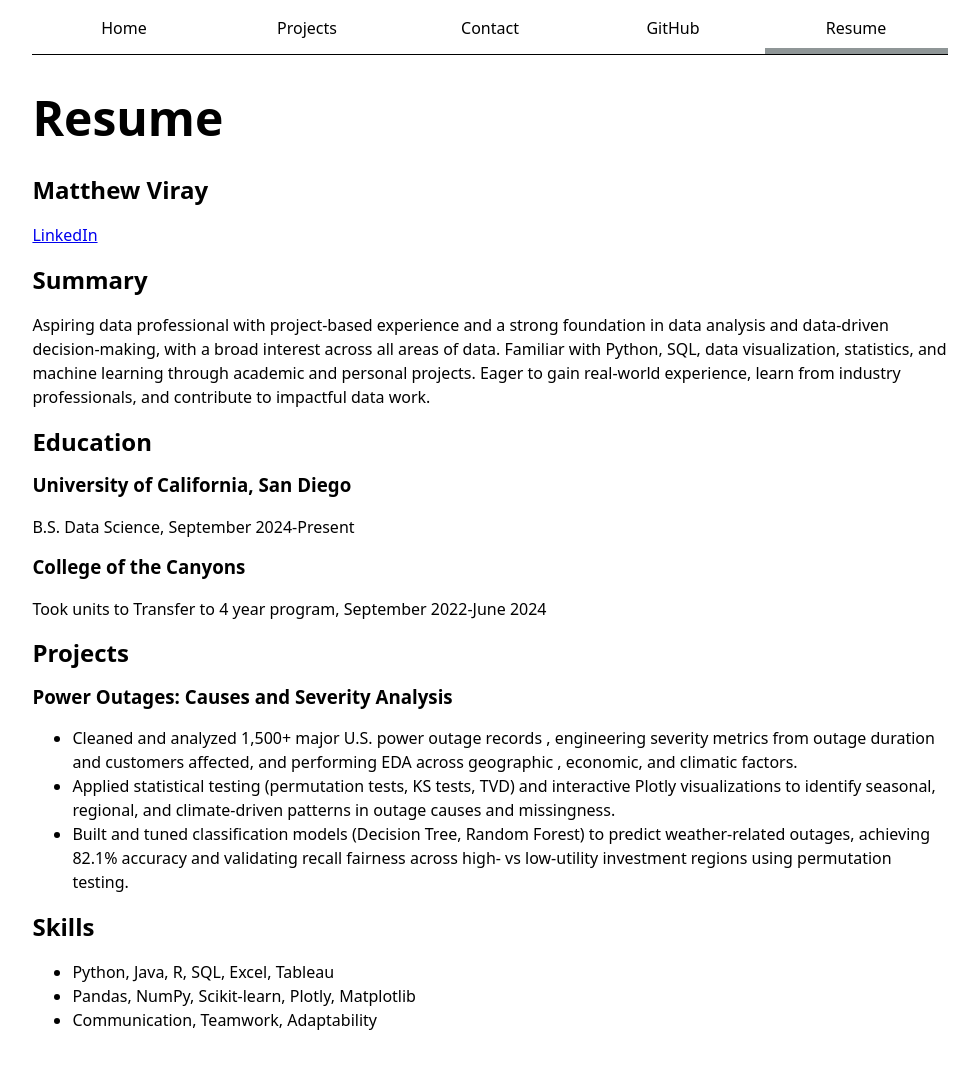
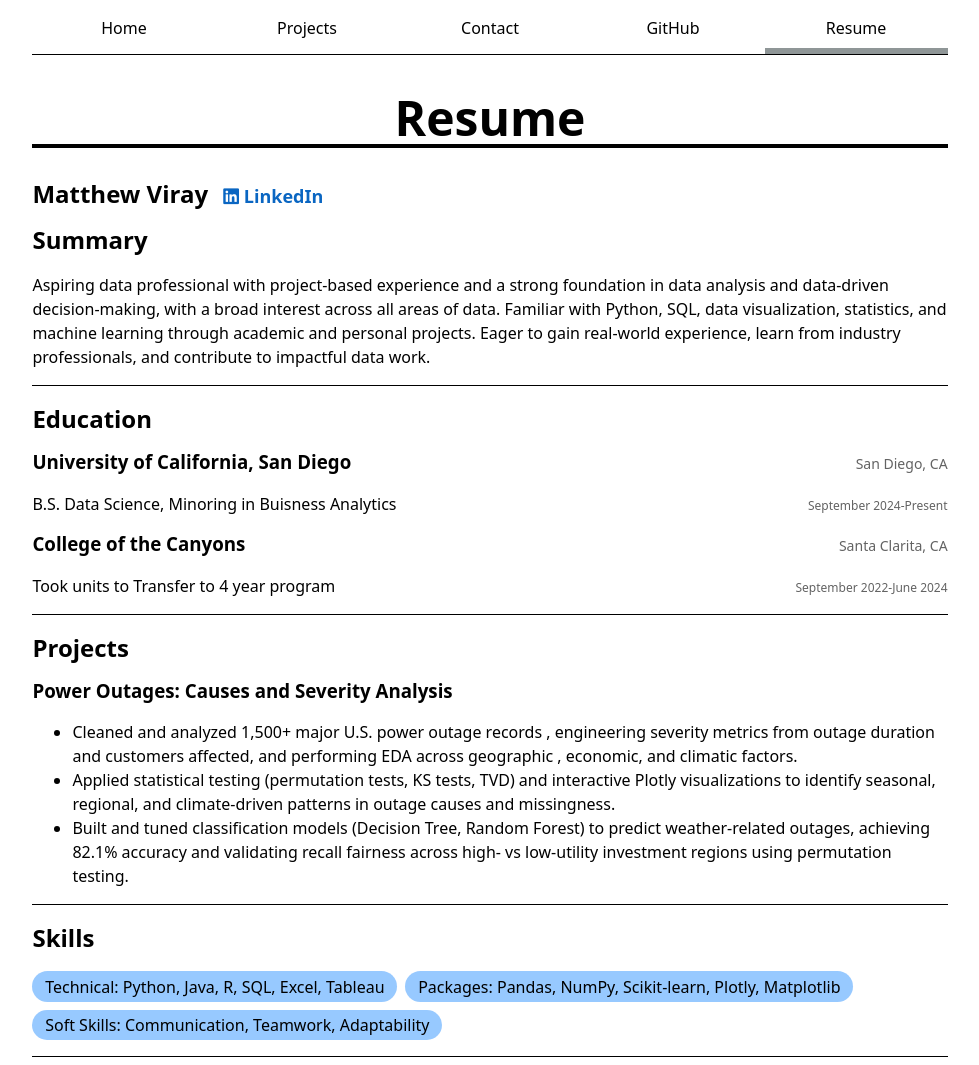
Before and after one commit to matthewviray/portfolio, a plain HTML site: page Resume/index.html in a window 1280 px wide. Shown: the whole page, without its empty margins (150-1129 px from the left). Drawn offline with Linux system fonts and the light colour scheme.

Commit message:
Step 5:  Updated and customized Resume, Updated project page

```diff
--- a/Resume/index.html
+++ b/Resume/index.html
@@ -5,8 +5,10 @@
     <meta name="viewport" content="width=device-width, initial-scale=1.0">
     <title>Resume</title>
     <link rel="stylesheet" href="../style.css">
+    <link rel="stylesheet" href="https://cdnjs.cloudflare.com/ajax/libs/font-awesome/6.5.0/css/all.min.css">
+
 </head>
-<body>
+<body class = 'resume'>
     <nav>
         <ul>
             <li><a href="../index.html">Home</a></li>
@@ -17,9 +19,8 @@
         </ul>
     </nav>
     <h1>Resume</h1>
-    <h2>Matthew Viray</h2>
-
-    <a href="https://www.linkedin.com/in/matthewviray/" target="_blank">LinkedIn</a>
+        <h2 class = "info">Matthew Viray <a class = "linkedin" href="https://www.linkedin.com/in/matthewviray/" target="_blank">
+        <i class="fa-brands fa-linkedin"></i> LinkedIn</a></h2>
         <section>
             <h2>Summary</h2>
             <p>Aspiring data professional with project-based experience and a strong foundation in data analysis and
@@ -32,13 +33,13 @@
         <section>
             <h2>Education</h2>
             <article>
-            <h3>University of California, San Diego</h3>
-            <p>B.S. Data Science, <time datetime="2024-09">September 2024</time>-Present</p>
+                <h3>University of California, San Diego<span class ="details">San Diego, CA</span></h3>
+                <p>B.S. Data Science, Minoring in Buisness Analytics <span class = "details"><time datetime="2024-09">September 2024</time>-Present</span></p>
 
             </article>
             <article>
-            <h3> College of the Canyons</h3>
-            <p>Took units to Transfer to 4 year program, <time datetime="2022-09">September 2022</time>-<time datetime="2024-06">June 2024</time></p>
+                <h3> College of the Canyons<span class ="details">Santa Clarita, CA</span></h3>
+                <p>Took units to Transfer to 4 year program <span class = "details"><time datetime="2022-09">September 2022</time>-<time datetime="2024-06">June 2024</time></span></p>
 
             </article>
         </section>
@@ -66,12 +67,12 @@
 
         </section>
 
-    <section>
+        <section class = "skills">
             <h2>Skills</h2>
             <ul>
-            <li>Python, Java, R, SQL, Excel, Tableau</li>
-            <li>Pandas, NumPy, Scikit-learn, Plotly, Matplotlib</li>
-            <li>Communication, Teamwork, Adaptability</li>
+                <li>Technical: Python, Java, R, SQL, Excel, Tableau</li>
+                <li>Packages: Pandas, NumPy, Scikit-learn, Plotly, Matplotlib</li>
+                <li>Soft Skills: Communication, Teamwork, Adaptability</li>
             </ul>
         </section>
 </body>
--- a/style.css
+++ b/style.css
@@ -78,6 +78,7 @@
 .projects {
   display: grid;
   grid-template-columns: repeat(auto-fill, minmax(15em, 1fr));
+  gap: 1em;
 }
 
 .projects article{
@@ -100,3 +101,55 @@
 h1 {
   font-size: 300%;
 }
+
+.linkedin {
+  flex: 1;
+  text-decoration: none;
+  color: inherit;
+  text-align: center;
+  padding: 0.5em;
+  font-size: 75%;
+  color: #0A66C2;
+
+}
+
+.resume h1  {
+  text-align: center;
+  border-bottom-width: 0.1em;
+  border-bottom-style: solid;
+
+}
+
+.resume section {
+  border-bottom-width: 0.1em;
+  border-bottom-style: solid;
+}
+
+
+
+
+.resume .skills ul {
+  display: flex;
+  flex-wrap: wrap;
+  gap: 0.5em;
+  list-style: none;
+  padding: 0;
+}
+.resume .skills li {
+  background: oklch(82.06% 0.093 250.927);
+  padding: 0.2em 0.8em;
+  border-radius: 999px;
+}
+
+.resume article h3 , article p {
+  display: flex;
+  justify-content: space-between;
+  align-items: baseline;
+}
+
+
+.resume .details {
+  font-size: 75%;
+  font-weight: normal;
+  color: oklch(50% 0% 0);
+}
```
Lines whose indentation alone changed are shown as unchanged.
